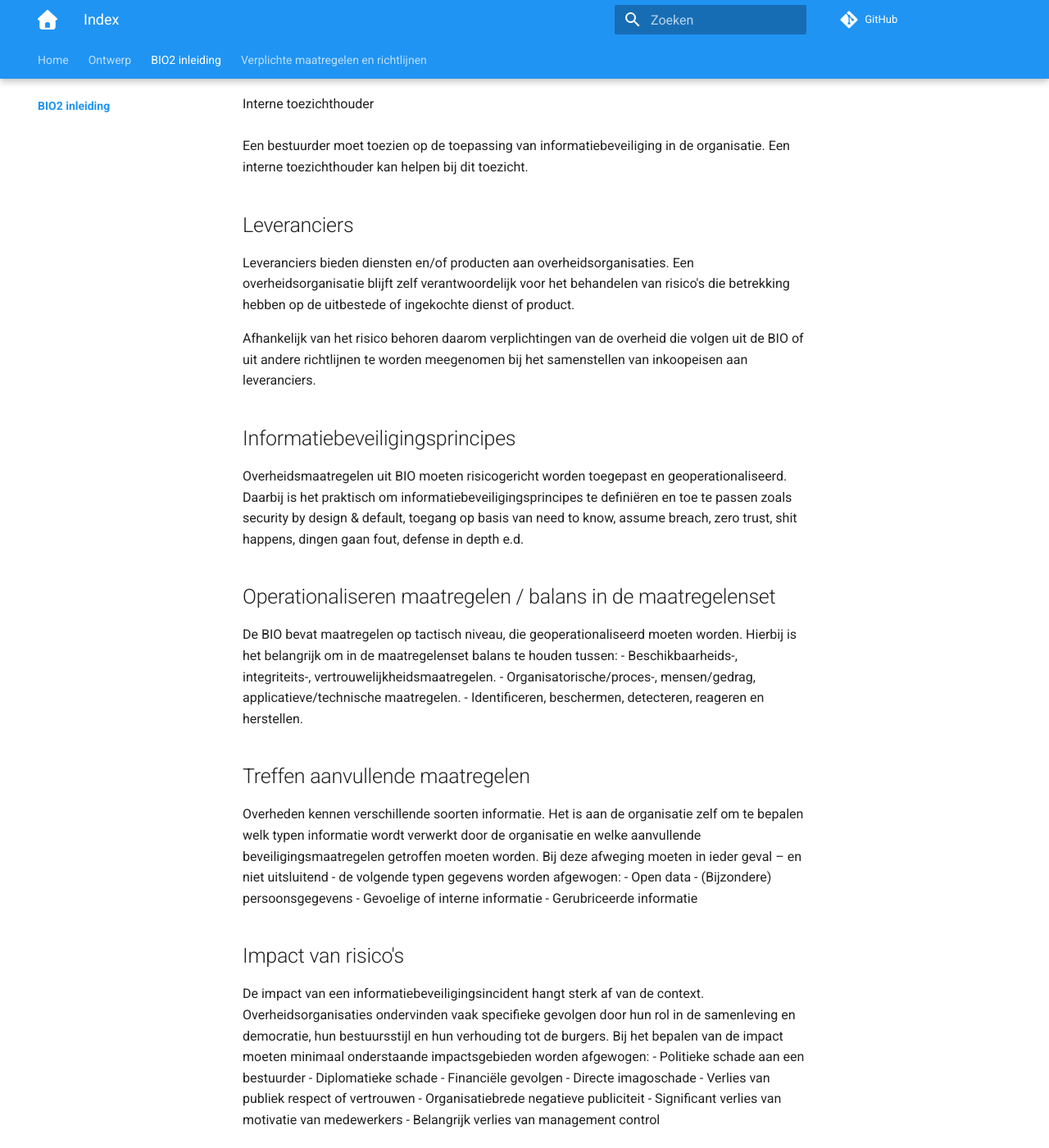
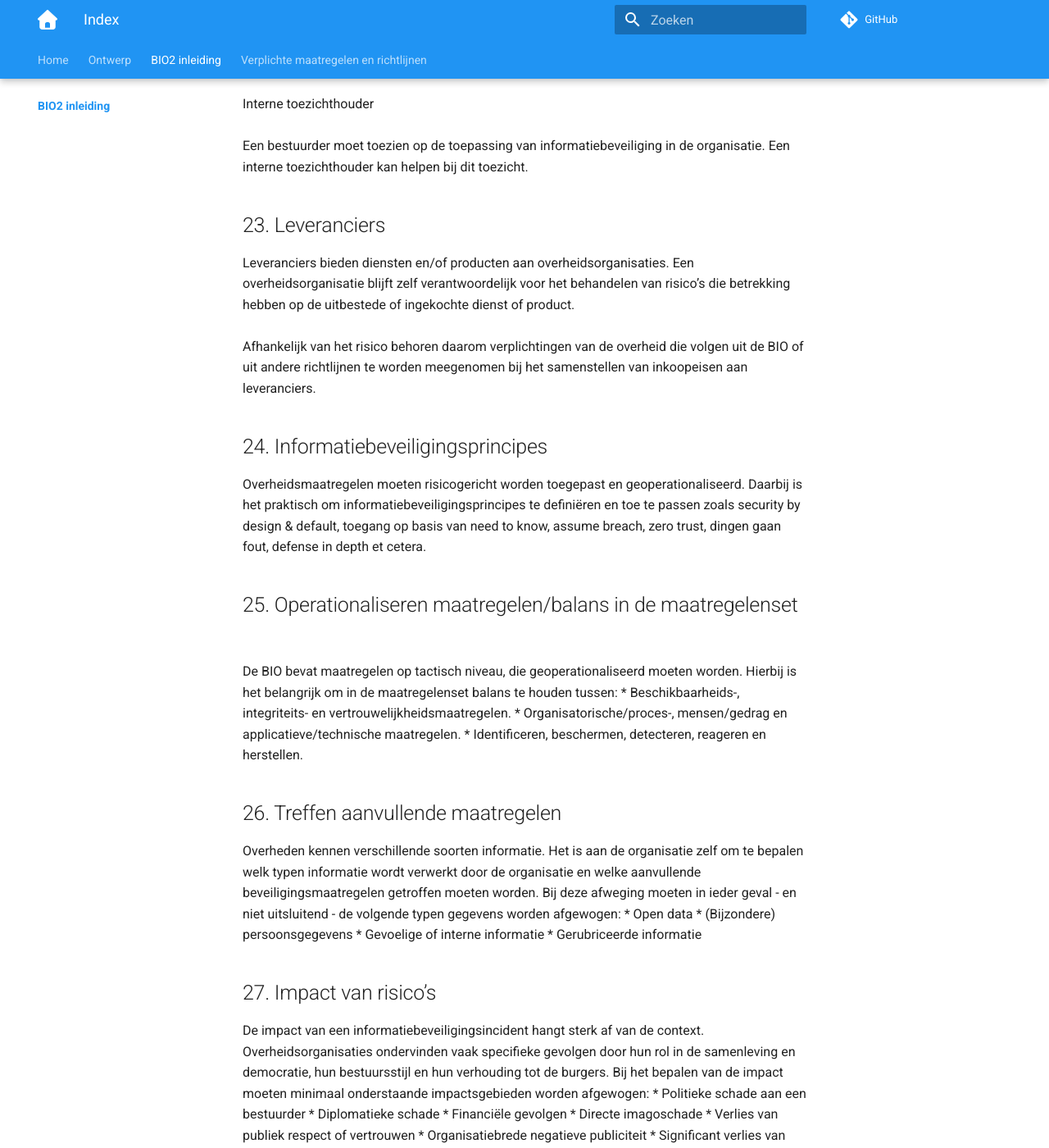
Before and after one commit to MinBZK/Baseline-Informatiebeveiliging-Overheid, an MkDocs documentation site: the page built from docs/inleiding/index.md, in a window 1280 px wide and 1400 px high, scrolled down 11224 px. Shown: the whole window at 82% size. Built offline with MkDocs 1.6.1 and Material for MkDocs 9.7.7, drawn with Linux system fonts in a browser that asks for light colours; comment, search, counter and statistics services are not loaded; some of the changed text lies outside the part shown.

Commit message:
Update index.md
Hoofdstuk Leveranciers tot en met Relatie BIO en andere onderwerpen.

```diff
--- a/docs/inleiding/index.md
+++ b/docs/inleiding/index.md
@@ -212,39 +212,48 @@ De CISO:
 Interne toezichthouder<br><br>
 Een bestuurder moet toezien op de toepassing van informatiebeveiliging in de organisatie. Een interne toezichthouder kan helpen bij dit toezicht.
 
-## Leveranciers
-Leveranciers bieden diensten en/of producten aan overheidsorganisaties. Een overheidsorganisatie blijft zelf verantwoordelijk voor het behandelen van risico's die betrekking hebben op de uitbestede of ingekochte dienst of product.
-
+## 23. Leveranciers
+Leveranciers bieden diensten en/of producten aan overheidsorganisaties.
+Een overheidsorganisatie blijft zelf verantwoordelijk voor het behandelen van risico’s die betrekking hebben op de uitbestede of ingekochte dienst of product.<br><br>
 Afhankelijk van het risico behoren daarom verplichtingen van de overheid die volgen uit de BIO of uit andere richtlijnen te worden meegenomen bij het samenstellen van inkoopeisen aan leveranciers.
 
-## Informatiebeveiligingsprincipes
-Overheidsmaatregelen uit BIO moeten risicogericht worden toegepast en geoperationaliseerd. Daarbij is het praktisch om informatiebeveiligingsprincipes te definiëren en toe te passen zoals security by design & default, toegang op basis van need to know, assume breach, zero trust, shit happens, dingen gaan fout, defense in depth e.d.
+## 24. Informatiebeveiligingsprincipes
+Overheidsmaatregelen moeten risicogericht worden toegepast en geoperationaliseerd.
+Daarbij is het praktisch om informatiebeveiligingsprincipes te definiëren en toe te passen zoals security by design & default, toegang op basis van need to know, assume breach, zero trust, dingen gaan fout, defense in depth et cetera.
 
-## Operationaliseren maatregelen / balans in de maatregelenset
-De BIO bevat maatregelen op tactisch niveau, die geoperationaliseerd moeten worden. Hierbij is het belangrijk om in de maatregelenset balans te houden tussen:
-- Beschikbaarheids-, integriteits-, vertrouwelijkheidsmaatregelen.
-- Organisatorische/proces-, mensen/gedrag, applicatieve/technische maatregelen.
-- Identificeren, beschermen, detecteren, reageren en herstellen.
+## 25. Operationaliseren maatregelen/balans in de maatregelenset
+De BIO bevat maatregelen op tactisch niveau, die geoperationaliseerd moeten worden.
+Hierbij is het belangrijk om in de maatregelenset balans te houden tussen:
+* Beschikbaarheids-, integriteits- en vertrouwelijkheidsmaatregelen.
+* Organisatorische/proces-, mensen/gedrag en applicatieve/technische maatregelen.
+* Identificeren, beschermen, detecteren, reageren en herstellen.
 
-## Treffen aanvullende maatregelen
-Overheden kennen verschillende soorten informatie. Het is aan de organisatie zelf om te bepalen welk typen informatie wordt verwerkt door de organisatie en welke aanvullende beveiligingsmaatregelen getroffen moeten worden. Bij deze afweging moeten in ieder geval – en niet uitsluitend - de volgende typen gegevens worden afgewogen:
-- Open data
-- (Bijzondere) persoonsgegevens
-- Gevoelige of interne informatie
-- Gerubriceerde informatie
+## 26. Treffen aanvullende maatregelen
+Overheden kennen verschillende soorten informatie. Het is aan de organisatie zelf om te bepalen welk typen informatie wordt verwerkt door de organisatie en welke aanvullende beveiligingsmaatregelen getroffen moeten worden.
+Bij deze afweging moeten in ieder geval - en niet uitsluitend - de volgende typen gegevens worden afgewogen:
+* Open data
+* (Bijzondere) persoonsgegevens
+* Gevoelige of interne informatie
+* Gerubriceerde informatie
 
-## Impact van risico's
-De impact van een informatiebeveiligingsincident hangt sterk af van de context. Overheidsorganisaties ondervinden vaak specifieke gevolgen door hun rol in de samenleving en democratie, hun bestuursstijl en hun verhouding tot de burgers. Bij het bepalen van de impact moeten minimaal onderstaande impactsgebieden worden afgewogen:
-- Politieke schade aan een bestuurder
-- Diplomatieke schade
-- Financiële gevolgen
-- Directe imagoschade
-- Verlies van publiek respect of vertrouwen
-- Organisatiebrede negatieve publiciteit
-- Significant verlies van motivatie van medewerkers
-- Belangrijk verlies van management control
+## 27. Impact van risico’s
+De impact van een informatiebeveiligingsincident hangt sterk af van de context.
+Overheidsorganisaties ondervinden vaak specifieke gevolgen door hun rol in de samenleving en democratie, hun bestuursstijl en hun verhouding tot de burgers.
+Bij het bepalen van de impact moeten minimaal onderstaande impactsgebieden worden afgewogen:
+* Politieke schade aan een bestuurder
+* Diplomatieke schade
+* Financiële gevolgen
+* Directe imagoschade
+* Verlies van publiek respect of vertrouwen
+* Organisatiebrede negatieve publiciteit
+* Significant verlies van motivatie van medewerkers
+* Belangrijk verlies van management control
 
-De impactgebieden kunnen ook bijdragen aan begrip bij de uitwisseling van impact met ketenpartners.
+De impactgebieden kunnen ook bijdragen aan begrip bij de uitwisseling van impact met
+ketenpartners.
 
-## Relatie BIO en andere onderwerpen
-De BIO richt zich op informatiebeveiliging. Onderwerpen zoals privacybescherming, informatievoorziening, beheersprocessen en bedrijfscontinuïteit zijn aanpalend aan informatiebeveiliging. Voor deze onderwerpen zijn vaak aparte standaarden opgezet. Deze onderwerpen worden daarom niet uitgewerkt in de BIO. Daar waar nuttig wordt verwezen naar deze separate standaarden.
+## 28. Relatie BIO en andere onderwerpen
+De BIO richt zich op informatiebeveiliging. Onderwerpen zoals privacybescherming, informatievoorziening, beheersprocessen, bedrijfscontinuïteit en dergelijke zijn aanpalend aan informatiebeveiliging.
+Voor deze onderwerpen zijn vaak aparte standaarden opgezet.
+Deze onderwerpen worden daarom niet uitgewerkt in de BIO.
+Daar waar nuttig wordt verwezen naar deze separate standaarden.
```
